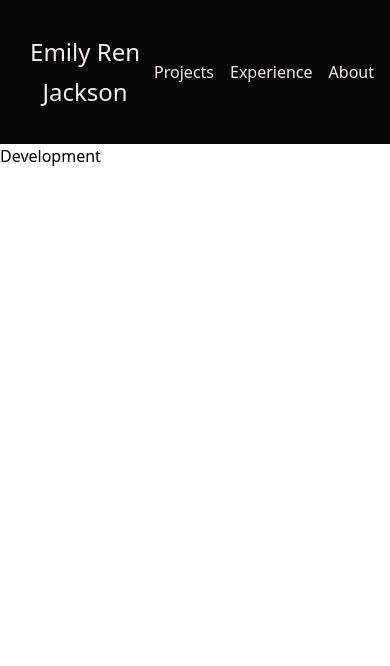
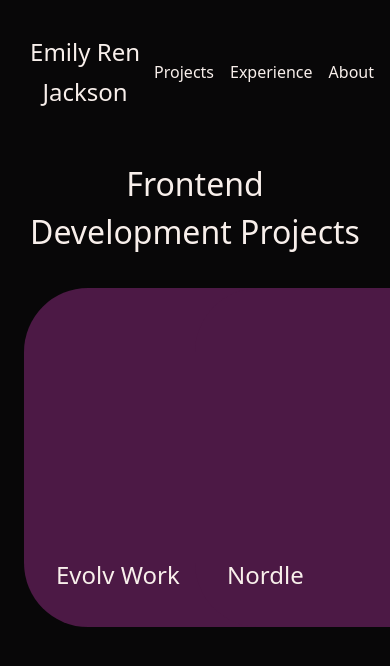
Before and after one commit to erenjax/portfolio, a React (Create React App) app: page /development in a window 390 px wide. Shown: the top 666 px of the page. Built offline with nearby package versions, Linux system fonts and the light colour scheme.

Commit message:
Nordle
- mobile image
- play game
- source code
- wireframe

```diff
--- a/src/App/Main/Development/Development.tsx
+++ b/src/App/Main/Development/Development.tsx
@@ -1,5 +1,66 @@
+import { useState } from "react"
+import { useNavigate } from "react-router-dom"
+import { Outlet } from "react-router-dom"
+
 const Development = (): JSX.Element => {
-  return <div>Development</div>
+  const navigate = useNavigate()
+
+  const [isProjectOpen, setIsProjectOpen] = useState(false)
+
+  const handleOnClickEvolv = (): void => {
+    setIsProjectOpen(true)
+    navigate("evolv")
+  }
+  const handleOnClickNordle = (): void => {
+    setIsProjectOpen(true)
+    navigate("nordle")
+  }
+
+  const handleOnClickTitle = (): void => {
+    setIsProjectOpen(false)
+  }
+  return (
+    <div className="flex flex-col w-screen bg-customBlack min-h-screen px-6 md:px-16 xl:px-[174px] overflow-auto">
+      <button
+        className="flex w-full justify-start py-4"
+        onClick={handleOnClickTitle}
+      >
+        <p className="text-md md:text-lg text-customWhite">
+          Frontend Development Projects
+        </p>
+      </button>
+      {!isProjectOpen && (
+        <div className="flex flex-row text-customWhite text-base py-4">
+          <div className="flex flex-col w-1/2 space-y-[32px]">
+            <button
+              className="group/graphic quarter-section"
+              onClick={handleOnClickEvolv}
+            >
+              <p className="group-hover/graphic:-translate-y-10 group-hover/graphic:ease-in duration-300">
+                Evolv Work
+              </p>
+            </button>
+          </div>
+          <div className="flex flex-col w-1/2 space-y-[32px]">
+            <button
+              className="group/digital quarter-section"
+              onClick={handleOnClickNordle}
+            >
+              <p className="group-hover/digital:-translate-y-10 group-hover/graphic:ease-in duration-300">
+                Nordle
+              </p>
+            </button>
+          </div>
+        </div>
+      )}
+
+      {isProjectOpen && (
+        <div className="flex flex-col w-full pt-8">
+          <Outlet />
+        </div>
+      )}
+    </div>
+  )
 }
 
 export default Development
--- /dev/null
+++ b/src/App/Main/Development/devProjects/Nordle.tsx
@@ -0,0 +1,51 @@
+const Nordle = (): JSX.Element => {
+  const handleOnClickSourceCode = (): void => {
+    window.open("https://github.com/erenjax/evolv_breakableToy", "_blank")
+  }
+  const handleOnClickPlay = (): void => {
+    window.open("https://nordlegame.netlify.app/", "_blank")
+  }
+  return (
+    <div className="bg-accent-purple-dark w-full rounded-xl flex flex-col p-8 text-customWhite">
+      <p className="text-base md:text-md font-light">Nordle</p>
+      <div className="flex flex-row w-full p-16">
+        <div className="flex flex-col justify-center">
+          <div className="flex flex-col text-customWhite pb-8">
+            <p className="text-md font-light italic">
+              Wordle, but with numbers!
+            </p>
+          </div>
+          <button
+            className="px-16 py-4 bg-accent-purple-light rounded-full border-4 border-accent-purple-light hover:bg-customWhite hover:text-accent-purple-light hover:ease-in duration-300 mb-4"
+            onClick={handleOnClickPlay}
+          >
+            <p className="text-md">Play the Game</p>
+          </button>
+          <button
+            className="px-16 py-4 bg-accent-purple-light rounded-full border-4 border-accent-purple-light hover:bg-customWhite hover:text-accent-purple-light hover:ease-in duration-300"
+            onClick={handleOnClickSourceCode}
+          >
+            <p className="text-md">Source Code</p>
+          </button>
+        </div>
+        <div className="grow flex flex-row justify-center">
+          <img
+            src="/Development/nordle_mobile.png"
+            className="w-72"
+            alt="nordle mobile"
+          ></img>
+        </div>
+      </div>
+      <div className="pt-16">
+        <p className="text-md p-4">Wireframes</p>
+        <img
+          className=" rounded-md"
+          src="/Development/nordle_wireframes.png"
+          alt="nordle wireframes"
+        ></img>
+      </div>
+    </div>
+  )
+}
+
+export default Nordle
--- /dev/null
+++ b/src/App/Main/Development/devProjects/index.tsx
@@ -0,0 +1,5 @@
+import Nordle from "./Nordle"
+
+export {
+  Nordle
+}
--- a/src/App/Main/Main.tsx
+++ b/src/App/Main/Main.tsx
@@ -8,6 +8,7 @@ import About from "./About"
 import Home from "./Home"
 
 import { GraphicDesign, Photography, DigitalArt } from "./Design/designProjects"
+import { Nordle } from "./Development/devProjects"
 
 const Main = (): JSX.Element => {
   const location = useLocation()
@@ -17,7 +18,9 @@ const Main = (): JSX.Element => {
       {location.pathname !== "/" && <Header />}
       <Routes>
         <Route path="/" element={<Home />} />
-        <Route path="development" element={<Development />} />
+        <Route path="development" element={<Development />}>
+          <Route path="nordle" element={<Nordle />} />
+        </Route>
         <Route path="design" element={<Design />}>
           <Route path="graphicDesign" element={<GraphicDesign />} />
           <Route path="photography" element={<Photography />} />
```
Also changed, not shown: public/Development/nordle_mobile.png (added), public/Development/nordle_wireframes.png (added).
